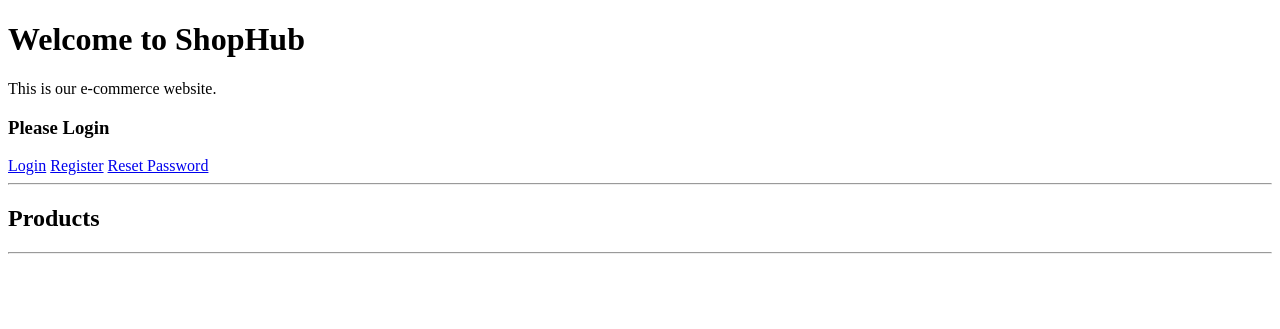
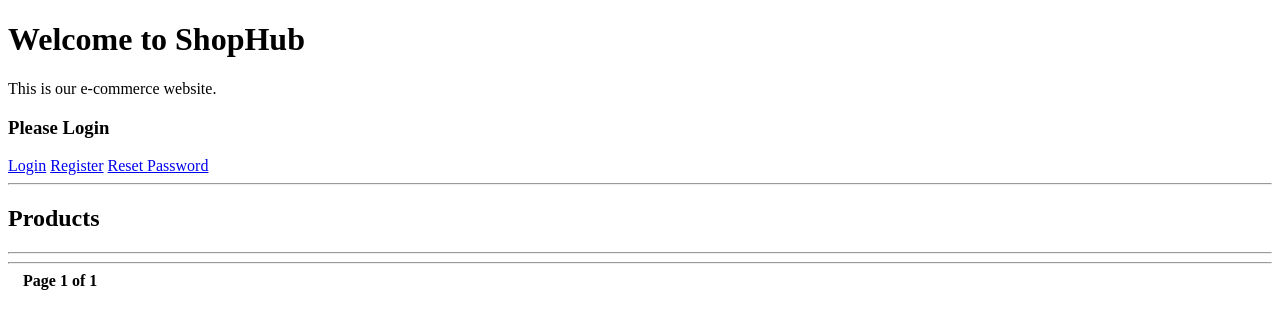
Before and after one commit to Amanyadav72/Shophub, a Django app: page / in a window 1280 px wide. Shown: the top 329 px of the page. Run offline with Django 5.2, Linux system fonts and the light colour scheme; data that the repository does not hold is empty.

Commit message:
updated home.html to show pagination buttons

```diff
--- a/products/templates/products/home.html
+++ b/products/templates/products/home.html
@@ -51,6 +51,27 @@
             <button><a href="{% url 'delete_product' item.pk %}">Delete</a></button>
         {% endif %}
     {% endfor %}
+    <hr>
+    <div class="pagination">
+      <span class="step-links">
+        <!-- If there is a previous page, show First and Previous buttons -->
+        {% if page_obj.has_previous %}
+            <a href="?page=1">&laquo; First</a>
+            <a href="?page={{ page_obj.previous_page_number }}" >Prev..</a>
+        {% endif %}
+
+        <!-- Current page indicator -->
+        <span class="current" style="margin: 0 15px; font-weight: bold;">
+            Page {{ page_obj.number }} of {{ page_obj.paginator.num_pages }}
+        </span>
+
+        <!-- If there is a next page, show Next and Last buttons -->
+        {% if page_obj.has_next %}
+            <a href="?page={{ page_obj.next_page_number }}">Next</a>
+            <a href="?page={{ page_obj.paginator.num_pages }}">Last &raquo;</a>
+        {% endif %}
+     </span>
+    </div>
 
 </body>
 </html>
```
